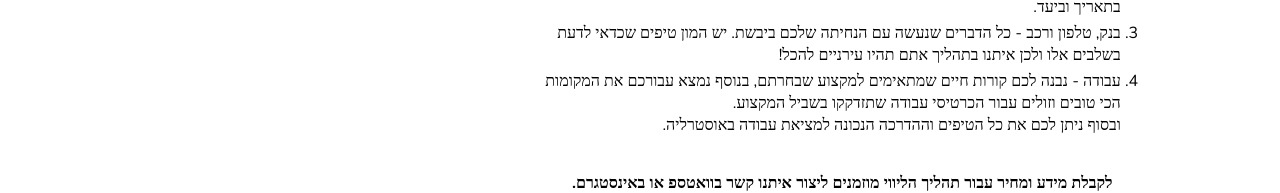
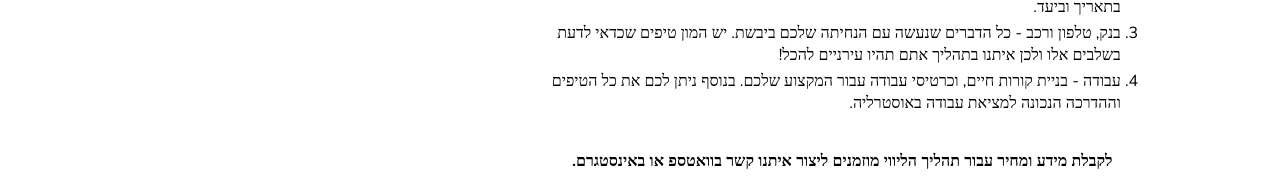
Before and after one commit to shuked/easy-landing-australia, a React (Vite) app: page / in a window 1280 px wide. Shown: the part 455-648 px from the top of the page. Built offline with nearby package versions, Linux system fonts and the light colour scheme.

Commit message:
chane content - our project

```diff
--- a/src/components/OurProject.jsx
+++ b/src/components/OurProject.jsx
@@ -49,10 +49,8 @@ function OurProject() {
 						אתם תהיו עירניים להכל!
 					</ListItem>
 					<ListItem>
-						עבודה - נבנה לכם קורות חיים שמתאימים למקצוע שבחרתם,
-						בנוסף נמצא עבורכם את המקומות הכי טובים וזולים עבור
-						הכרטיסי עבודה שתזדקקו בשביל המקצוע.
-						<br /> ובסוף ניתן לכם את כל הטיפים וההדרכה הנכונה למציאת
+						עבודה - בניית קורות חיים, וכרטיסי עבודה עבור המקצוע
+						שלכם. בנוסף ניתן לכם את כל הטיפים וההדרכה הנכונה למציאת
 						עבודה באוסטרליה.
 					</ListItem>
 				</OrderedList>
```
